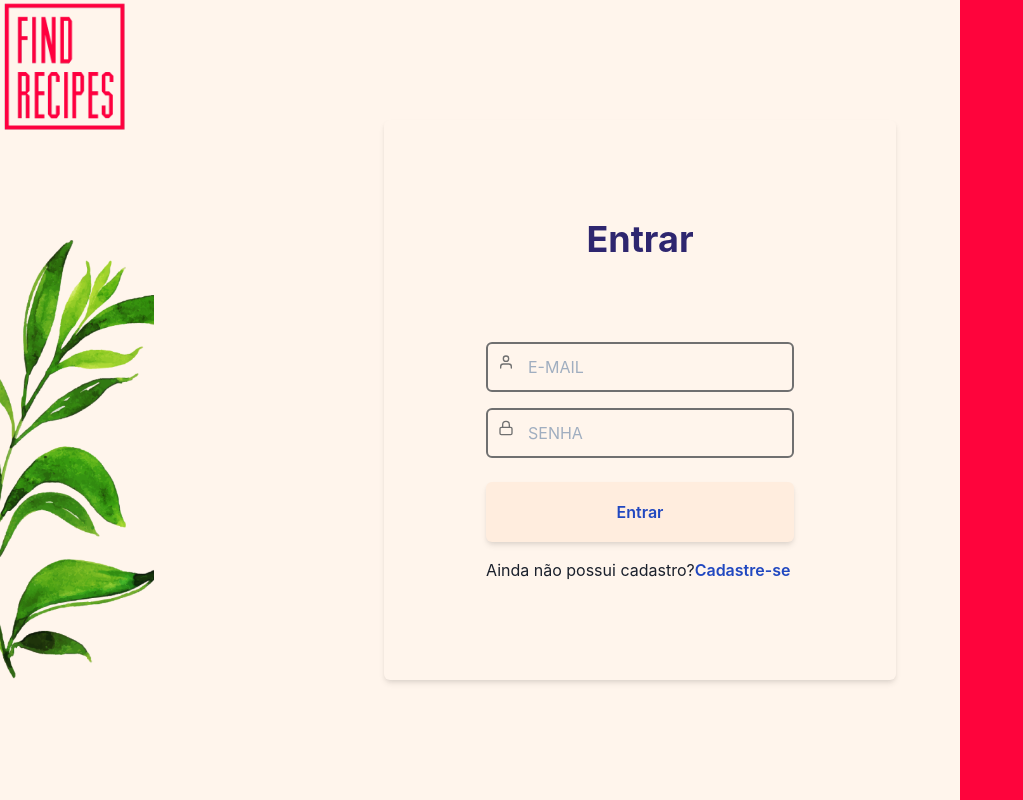
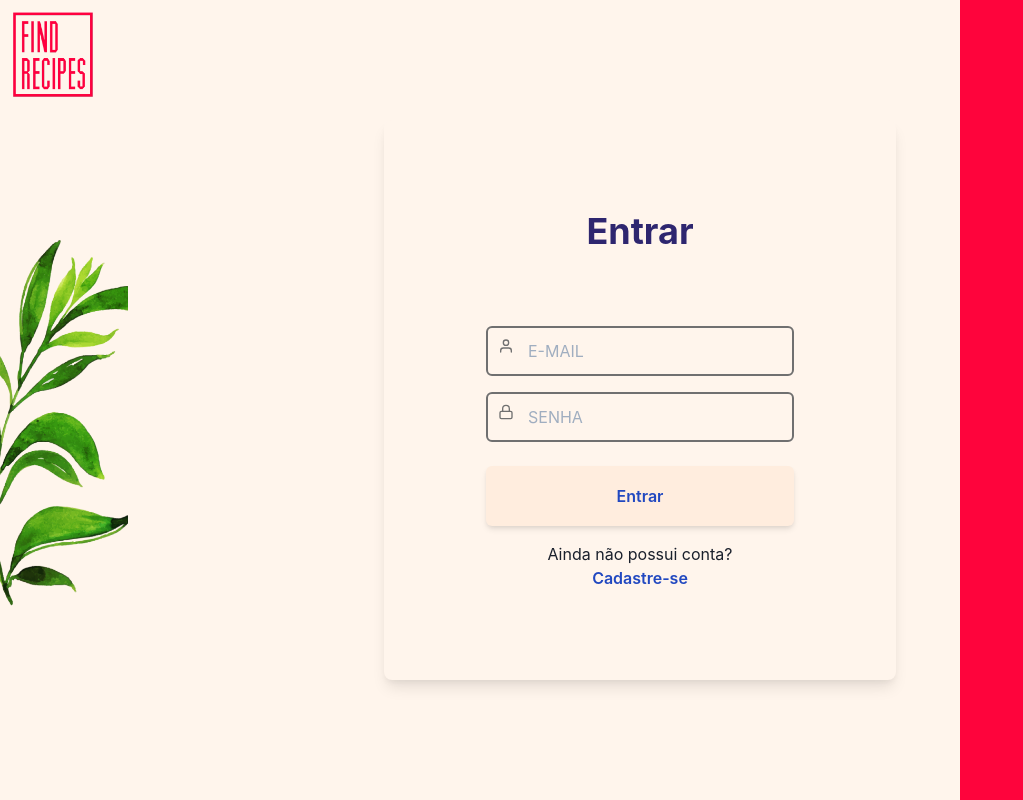
Before and after one commit to murillotlopes/capstone, a React (Create React App) app: page /signin in a window 1280 px wide. Shown: the whole page, without its empty margins (0-1023 px from the left). Built offline with nearby package versions, Linux system fonts and the light colour scheme; no server answers; a web font is replaced by a local one.

Commit message:
style: add a new logo and style

```diff
--- a/src/pages/SignIn/SignInForm.tsx
+++ b/src/pages/SignIn/SignInForm.tsx
@@ -32,13 +32,13 @@ export const SignInForm = ({ handleSignIn, errors, register }: SignInProps) => {
       bgColor={"bgColor"}
       justifyContent={"space-evenly"}
       alignItems={"center"}
-      w={["90%", "55%", "40%", "40%"]}
+      w={["80%", "55%", "45%", "40%"]}
       h={["60%", "60%", "70%", "70%"]}
       position={"relative"}
       padding={"5rem"}
-      boxShadow="md"
+      boxShadow="lg"
       p="6"
-      rounded="md"
+      rounded="lg"
       margin={["0 auto", "0 auto", "0 auto", "0 auto"]}
     >
       <Heading color={"violet.900"} as="h3">
@@ -69,8 +69,11 @@ export const SignInForm = ({ handleSignIn, errors, register }: SignInProps) => {
           p="6"
           rounded="md"
         />
-        <Text>
-          Ainda não possui cadastro?
+        <Text
+          textAlign={"center"}
+        >
+          Ainda não possui conta?
+          <br/>
           <ChakraButton
             variant="link"
             color="violet.500"
--- a/src/pages/SignIn/index.tsx
+++ b/src/pages/SignIn/index.tsx
@@ -7,7 +7,6 @@ import {
   Flex,
   Image,
   Link,
-  Text,
   useDisclosure,
   useToast,
 } from "@chakra-ui/react";
@@ -74,17 +73,17 @@ export const SignIn = () => {
           <Image
             src={Logo}
             position={"absolute"}
-            w={["28%","25%","10%","10%"]}
-            h={"auto"}
+            w={"85px"}
+            margin={"10px"}
           />
         </Link>
         <Image
           src={Decor}
           position={["absolute"]}
-          w={["45%", "20%", "20%", "12%"]}
+          w={["20%", "20%", "15%", "10%"]}
           h="auto"
-          top={["30%", "30%", "30%", "30%"]}
-          right={["60%", "80%", "80%", "88%"]}
+          top={["50%", "25%", "30%", "30%"]}
+          right={["80%", "80%", "85%", "90%"]}
         />
       </Flex>
       <SignInForm
```
